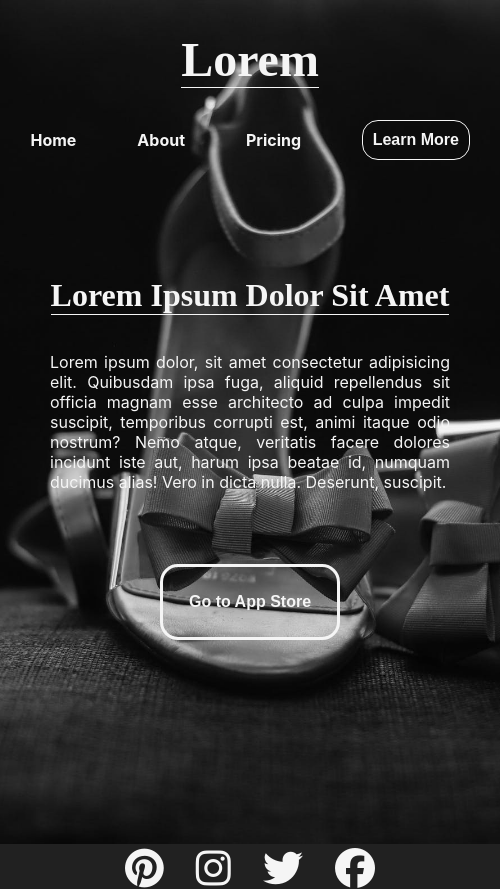
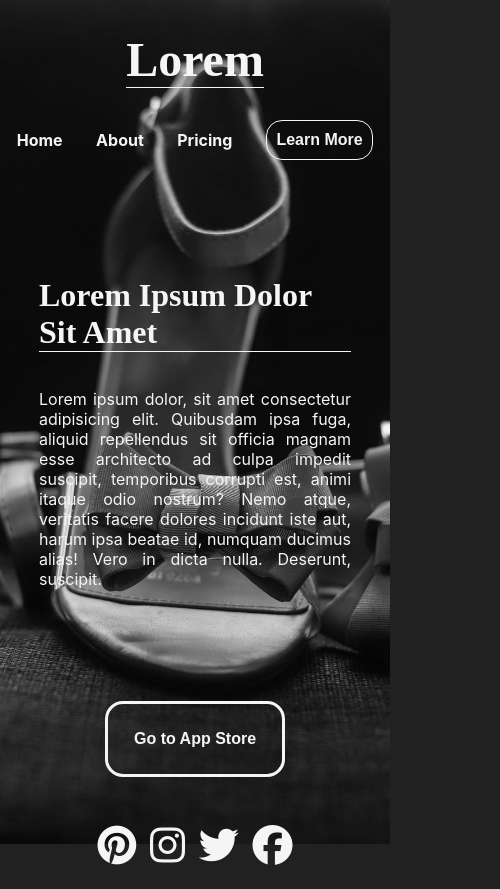
Before and after one commit to shaun2398/LandingPage, a plain HTML site: page index.html in a window 390 px wide. Shown: the whole page, 500 px wide, since content can reach past the window. After the commit the page ends 866 px from the top, so only its background shows below. Drawn offline with Linux system fonts and the light colour scheme; a web font is replaced by a local one.

Commit message:
Update index.css

```diff
--- a/index.css
+++ b/index.css
@@ -15,13 +15,13 @@ body{
     font-size: 16px;
     display: flex;
     flex-direction: column;
+    justify-content: space-between;
+    align-items: center;
     background-color: #212121;
     background-image: url("./pexels-photo-3558803.jpeg");
     background-position: center;
     background-repeat: no-repeat;
     background-size: cover;
-    /* max-width: 2250; */
-    min-width: 500px;
 }
 
 #header{
@@ -141,7 +141,7 @@ h1{
 
 #footer ul {
     padding: 0;
-    margin: 0;
+    margin-top: 30px;
     display: flex;
     width: 40%;
     justify-content: space-between;
@@ -195,7 +195,7 @@ i{
     }
 
     .text button{
-        margin-bottom: 13em;
+        margin-top: 6em;
     }
 
     #main{
```
